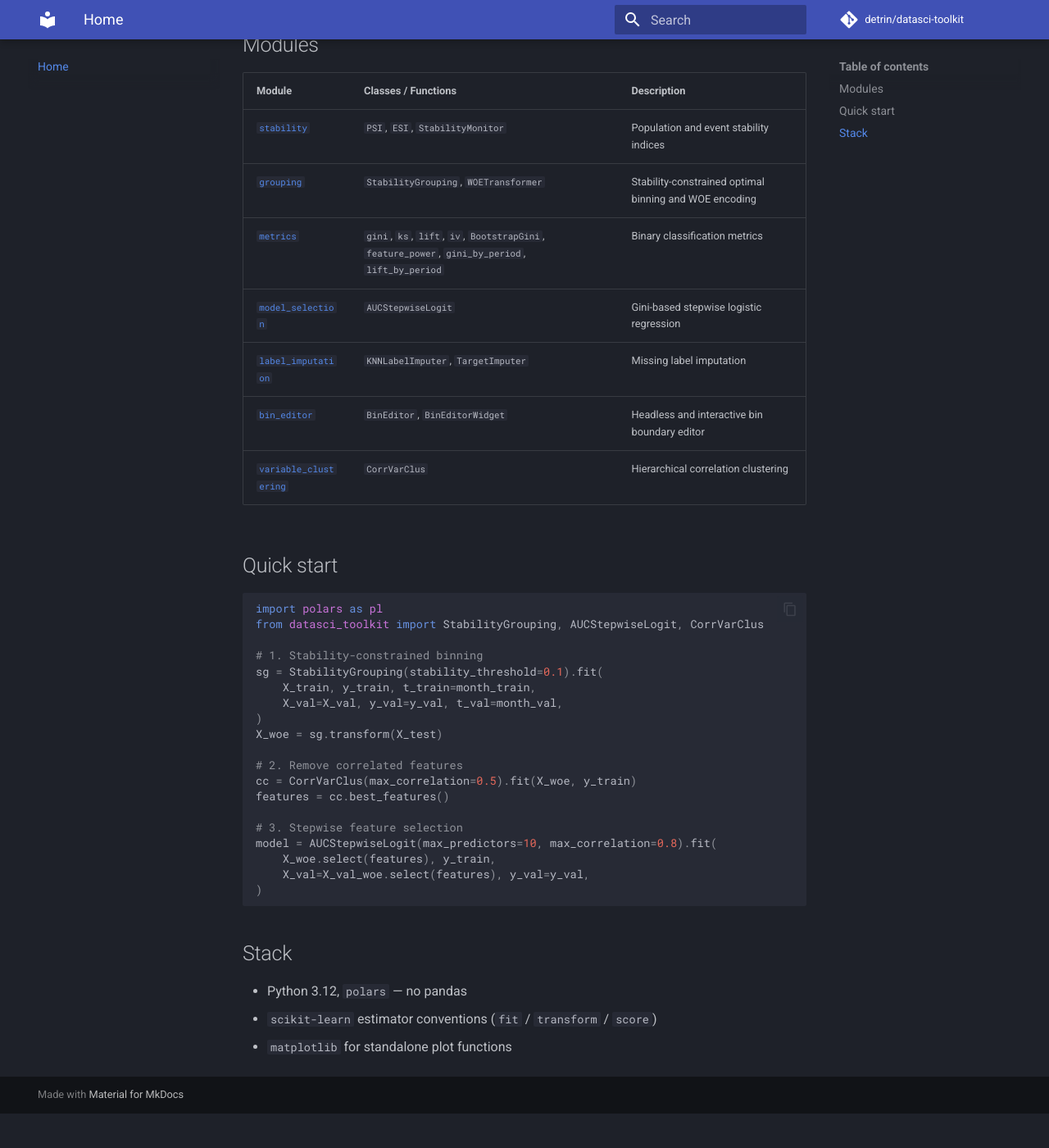
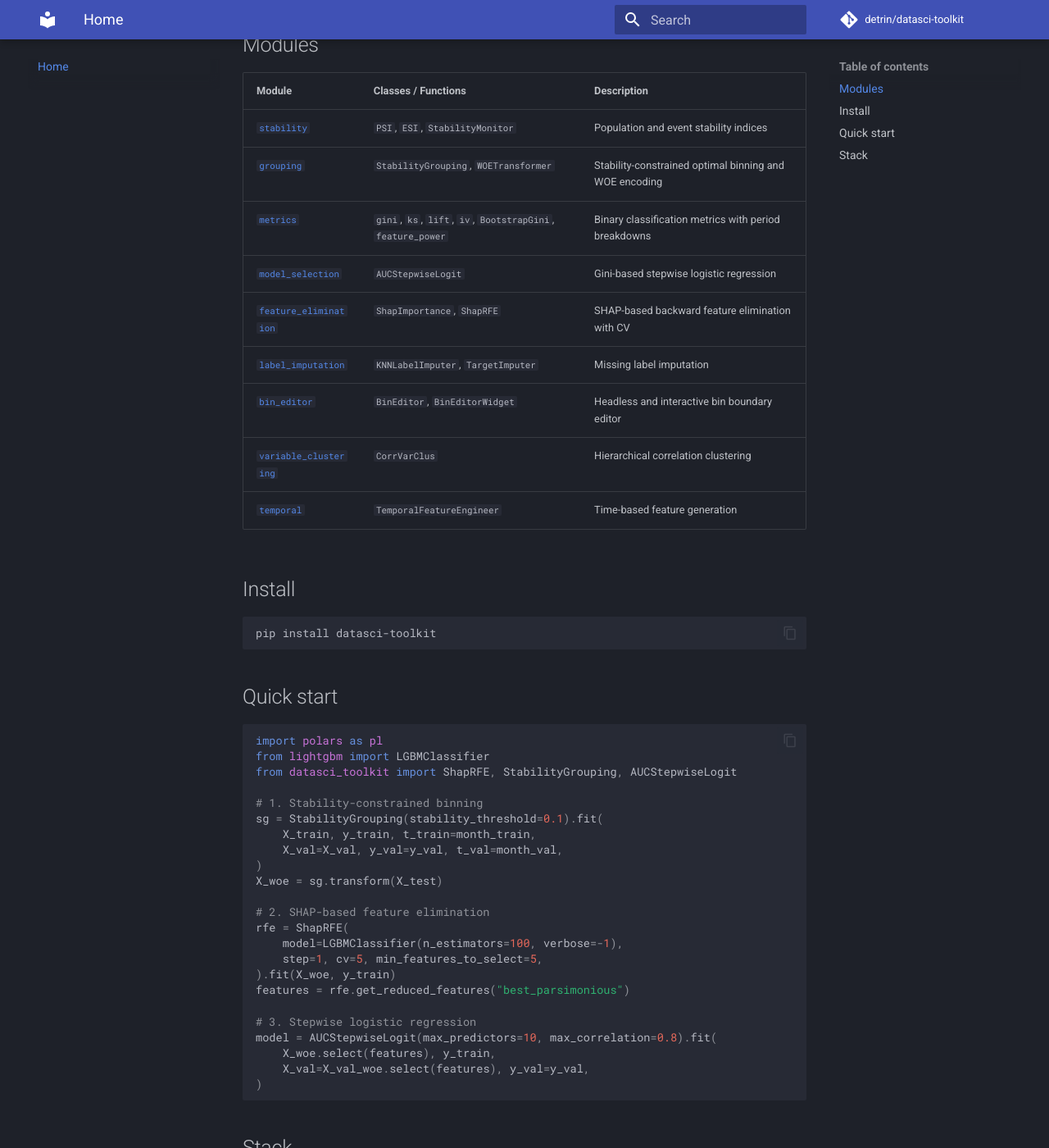
Before and after one commit to detrin/datasci-toolkit, an MkDocs documentation site: the page built from docs/index.md, in a window 1280 px wide and 1400 px high, scrolled down 282 px. Shown: the whole window at 82% size. Built offline with MkDocs 1.6.1 and Material for MkDocs 9.7.7, drawn with Linux system fonts in a browser that asks for light colours; comment, search, counter and statistics services are not loaded; before the commit the page ends 1640 px from its top, so only the background shows below that; some of the changed text lies outside the part shown.

````diff
--- a/docs/index.md
+++ b/docs/index.md
@@ -1,6 +1,6 @@
 # datasci-toolkit
 
-My personal data science toolkit — a Polars-native Python library for supervised learning workflows.
+Polars-native Python toolkit for binary classification, scorecard development, and model validation.
 
 ## Modules
 
@@ -8,17 +8,26 @@ My personal data science toolkit — a Polars-native Python library for supervis
 |---|---|---|
 | [`stability`](api/stability.md) | `PSI`, `ESI`, `StabilityMonitor` | Population and event stability indices |
 | [`grouping`](api/grouping.md) | `StabilityGrouping`, `WOETransformer` | Stability-constrained optimal binning and WOE encoding |
-| [`metrics`](api/metrics.md) | `gini`, `ks`, `lift`, `iv`, `BootstrapGini`, `feature_power`, `gini_by_period`, `lift_by_period` | Binary classification metrics |
+| [`metrics`](api/metrics.md) | `gini`, `ks`, `lift`, `iv`, `BootstrapGini`, `feature_power` | Binary classification metrics with period breakdowns |
 | [`model_selection`](api/model_selection.md) | `AUCStepwiseLogit` | Gini-based stepwise logistic regression |
+| [`feature_elimination`](api/feature_elimination.md) | `ShapImportance`, `ShapRFE` | SHAP-based backward feature elimination with CV |
 | [`label_imputation`](api/label_imputation.md) | `KNNLabelImputer`, `TargetImputer` | Missing label imputation |
 | [`bin_editor`](api/bin_editor.md) | `BinEditor`, `BinEditorWidget` | Headless and interactive bin boundary editor |
 | [`variable_clustering`](api/variable_clustering.md) | `CorrVarClus` | Hierarchical correlation clustering |
+| [`temporal`](tutorials/temporal.md) | `TemporalFeatureEngineer` | Time-based feature generation |
+
+## Install
+
+```bash
+pip install datasci-toolkit
+```
 
 ## Quick start
 
 ```python
 import polars as pl
-from datasci_toolkit import StabilityGrouping, AUCStepwiseLogit, CorrVarClus
+from lightgbm import LGBMClassifier
+from datasci_toolkit import ShapRFE, StabilityGrouping, AUCStepwiseLogit
 
 # 1. Stability-constrained binning
 sg = StabilityGrouping(stability_threshold=0.1).fit(
@@ -27,11 +36,14 @@ sg = StabilityGrouping(stability_threshold=0.1).fit(
 )
 X_woe = sg.transform(X_test)
 
-# 2. Remove correlated features
-cc = CorrVarClus(max_correlation=0.5).fit(X_woe, y_train)
-features = cc.best_features()
+# 2. SHAP-based feature elimination
+rfe = ShapRFE(
+    model=LGBMClassifier(n_estimators=100, verbose=-1),
+    step=1, cv=5, min_features_to_select=5,
+).fit(X_woe, y_train)
+features = rfe.get_reduced_features("best_parsimonious")
 
-# 3. Stepwise feature selection
+# 3. Stepwise logistic regression
 model = AUCStepwiseLogit(max_predictors=10, max_correlation=0.8).fit(
     X_woe.select(features), y_train,
     X_val=X_val_woe.select(features), y_val=y_val,
@@ -40,6 +52,7 @@ model = AUCStepwiseLogit(max_predictors=10, max_correlation=0.8).fit(
 
 ## Stack
 
-- Python 3.12, `polars` — no pandas
+- Python 3.12, `polars` -- no pandas
 - `scikit-learn` estimator conventions (`fit` / `transform` / `score`)
+- `shap` + `lightgbm` + `xgboost` for SHAP-based feature selection
 - `matplotlib` for standalone plot functions
--- a/mkdocs.yml
+++ b/mkdocs.yml
@@ -53,6 +53,7 @@ nav:
       - Bin Editor: tutorials/bin_editor.md
       - Variable Clustering: tutorials/variable_clustering.md
       - Feature Elimination (SHAP): tutorials/feature_elimination.md
+      - Temporal Features: tutorials/temporal.md
   - API Reference:
       - stability: api/stability.md
       - grouping: api/grouping.md
````
Also changed, not shown: CHANGELOG.md (added, +36 -0 lines), README.md (+38 -24 lines), pyproject.toml (+13 -1 lines), 2 other files.
